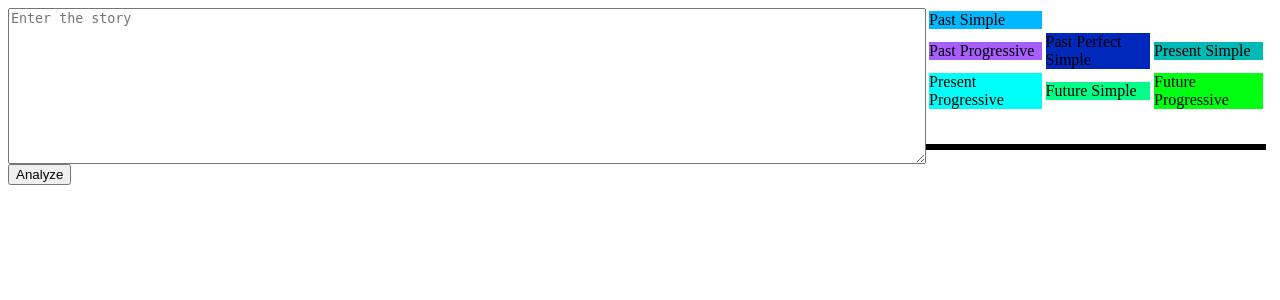
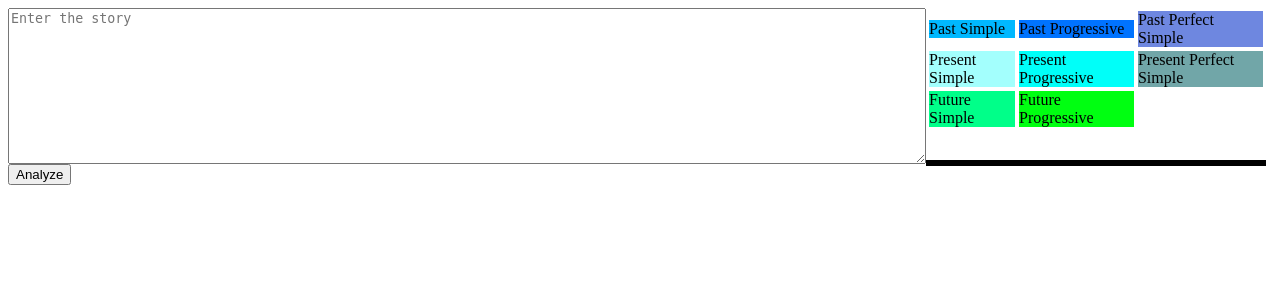
Before and after one commit to tranbaquang1708/VisualizingTimeandTense, a Flask app: page / in a window 1280 px wide. Shown: the top 300 px of the page. Run offline with Flask 2, Linux system fonts and the light colour scheme.

Commit message:
until Past Perfect Simple

```diff
--- a/app.py
+++ b/app.py
@@ -16,16 +16,19 @@ def tense2color(tense):
         return "#00B8FF"
 
     if tense == 'Past Progressive':
-        return "#A75EFF"
+        return "#0073FF"
 
     if tense == 'Past Perfect Simple':
-        return "#0029BB"
+        return "#6E87E0"
 
     if tense == 'Present Simple':
-        return "#00B8B4"
+        return "#A3FFFD"
 
     if tense == 'Present Progressive':
         return "#00FFF9"
+
+    if tense == 'Present Perfect Simple':
+        return '#71A6A8'
 
     if tense == 'Future Simple':
         return "#00FF89"
@@ -39,13 +42,17 @@ def tense2color(tense):
 # Identify tense and return the color correspoding to the tense
 # Add the result to analyzed list
 past_simple = False
+past_perfect = False
 present_simple = False
+present_perfect = False
 future_simple = False
 def findTense(analyzed_list, tagged):
     # Convert tagged word list into string
     global past_simple
     global present_simple
+    global present_perfect
     global future_simple
+    global past_perfect
 
     button_text = ''
     for word_tag in tagged:
@@ -72,6 +79,17 @@ def findTense(analyzed_list, tagged):
         past_simple = False
         return [button_text[1:], True, color_name, tense, voice]
 
+    if past_perfect == True:
+        tense = 'Past Simple'
+        voice = 'Active'
+        if tagged[0][1] == 'VBN':
+            tense = 'Past Perfect Simple'
+            changeTense(analyzed_list, tense)
+
+        color_name = tense2color(tense)
+        past_perfect = False
+        return [button_text[1:], True, color_name, tense, voice]
+
     if present_simple == True:
         if tagged[0][1] == 'VBG':
             tense = 'Present Progressive'
@@ -88,6 +106,17 @@ def findTense(analyzed_list, tagged):
                 voice = 'Active'
 
         present_simple = False
+        return [button_text[1:], True, color_name, tense, voice]
+
+    if present_perfect == True:
+        tense = 'Present Simple'
+        voice = 'Active'
+        if len(tagged) == 1 and tagged[0][1] == 'VBN':
+            tense = 'Present Perfect Simple'
+            changeTense(analyzed_list, tense)
+
+        color_name = tense2color(tense)
+        present_perfect = False
         return [button_text[1:], True, color_name, tense, voice]
 
     if future_simple == True:
@@ -116,6 +145,8 @@ def findTense(analyzed_list, tagged):
             voice = 'Active'
             if tagged[0][0] in ["did", "Did", "was", "Was", "were", "Were"]:
                 past_simple = True
+            if tagged[0][0] in ["had", "Had"]:
+                past_perfect = True
 
         elif tagged[0][1] in ['VB', 'VBP', 'VBZ']:
             tense = 'Present Simple'
@@ -123,6 +154,8 @@ def findTense(analyzed_list, tagged):
             voice ='Active'
             if tagged[0][0] in ['do', "Do", "does", "Does", "is", "Is", "are", "Are", "'s", "'re"]:
                 present_simple = True
+            if tagged[0][0] in ["has", "Has", "have", "Have"]:
+                present_perfect = True
 
         elif tagged[0][0] in ['can', 'Can']:
             tense = 'Present Simple'
@@ -167,6 +200,11 @@ def findTense(analyzed_list, tagged):
                 color_name = tense2color(tense)
                 voice ='Active'
 
+        elif tagged[0][0] in ["has", "Has", "have", "Have"] and tagged[1][1] == 'VBN':
+            tense = 'Present Perfect Simple'
+            color_name = tense2color(tense)
+            voice = 'Active'
+
         elif tagged[0][1] == 'MD' and tagged[0][0] not in ['will', 'Will']:
             tense = 'Present Simple'
             color_name = tense2color(tense)
@@ -185,7 +223,12 @@ def findTense(analyzed_list, tagged):
     elif len(tagged) == 3:
         if tagged[1][0] in ["not", "n't"]:
             if tagged[0][1] == 'VBD':
-                if tagged[2][1] in ['VB', 'VBP']:
+                if tagged[0][0] in ["had", "Had"]:
+                    tense = 'Past Perfect Simple'
+                    color_name = tense2color(tense)
+                    voice = 'Active'
+
+                elif tagged[2][1] in ['VB', 'VBP']:
                     tense = 'Past Simple'
                     color_name = tense2color(tense)
                     voice ='Active'
@@ -204,6 +247,11 @@ def findTense(analyzed_list, tagged):
                 tense = 'Past Simple'
                 color_name = tense2color(tense)
                 voice ='Active'
+
+            elif tagged[0][0] in ["has", "Has", "have", "Have"]:
+                tense = 'Present Perfect Simple'
+                color_name = tense2color(tense)
+                voice = 'Active'
 
             elif tagged[0][1] in ['VB', 'VBP', 'VBZ']:
                 if tagged[2][1] in ['VB', 'VBP']:
@@ -231,6 +279,17 @@ def findTense(analyzed_list, tagged):
                 color_name = tense2color(tense)
                 voice ='Active'
 
+        elif tagged[0][0] in ["had", "Had"]:
+            if tagged[1][0] == "been" and tagged[2][1] == 'VBN':
+                tense = 'Past Perfect Simple'
+                color_name = tense2color(tense)
+                voice = 'Passive'
+
+            elif tagged[1][1] == 'VBN':
+                tense = 'Past Perfect Simple'
+                color_name = tense2color(tense)
+                voice = 'Active'
+
         elif tagged[0][0] in ["will", "Will"]:
             if tagged[1][0] == "be":
                 if tagged[2][1] == 'VBG':
@@ -257,8 +316,17 @@ def allFlag2False():
     global past_simple
     past_simple = False
 
+    global past_perfect
+    past_perfect = False
+
     global present_simple
     present_simple = False
+
+    global present_perfect
+    present_perfect = False
+
+    global future_simple
+    future_simple = False
 
 def changeTense(analyzed_list,tense):
     for i in reversed(analyzed_list):
@@ -294,6 +362,8 @@ def analyze_text(story):
                 if word_tag[0].isalpha():
                     analyzed_word = [word_tag[0], False, None, None, None]
                     analyzed.append(analyzed_word)
+                    if word_tag[0] in ["because"]:
+                        allFlag2False()
                 else:
                     analyzed_not_word = [word_tag[0], None, None, None, None]
                     analyzed.append(analyzed_not_word)
@@ -320,6 +390,7 @@ class Form(Form):
                             ['Past Perfect Simple', tense2color('Past Perfect Simple')],
                             ['Present Simple', tense2color('Present Simple')],
                             ['Present Progressive', tense2color('Present Progressive')],
+                            ['Present Perfect Simple', tense2color('Present Perfect Simple')],
                             ['Future Simple', tense2color('Future Simple')],
                             ['Future Progressive', tense2color('Future Progressive')]]
 
--- a/templates/home.html
+++ b/templates/home.html
@@ -14,7 +14,7 @@
 					<tr>
 						{% for tense, color in color_annotate %}
 							<td><p style="background-color: {{color}}">{{tense}}</p></td>
-							{% if loop.index0 % 3 == 0 %}
+							{% if loop.index0 % 3 == 2 %}
 								</tr><tr>
 							{% endif %}
 						{% endfor %}
```
